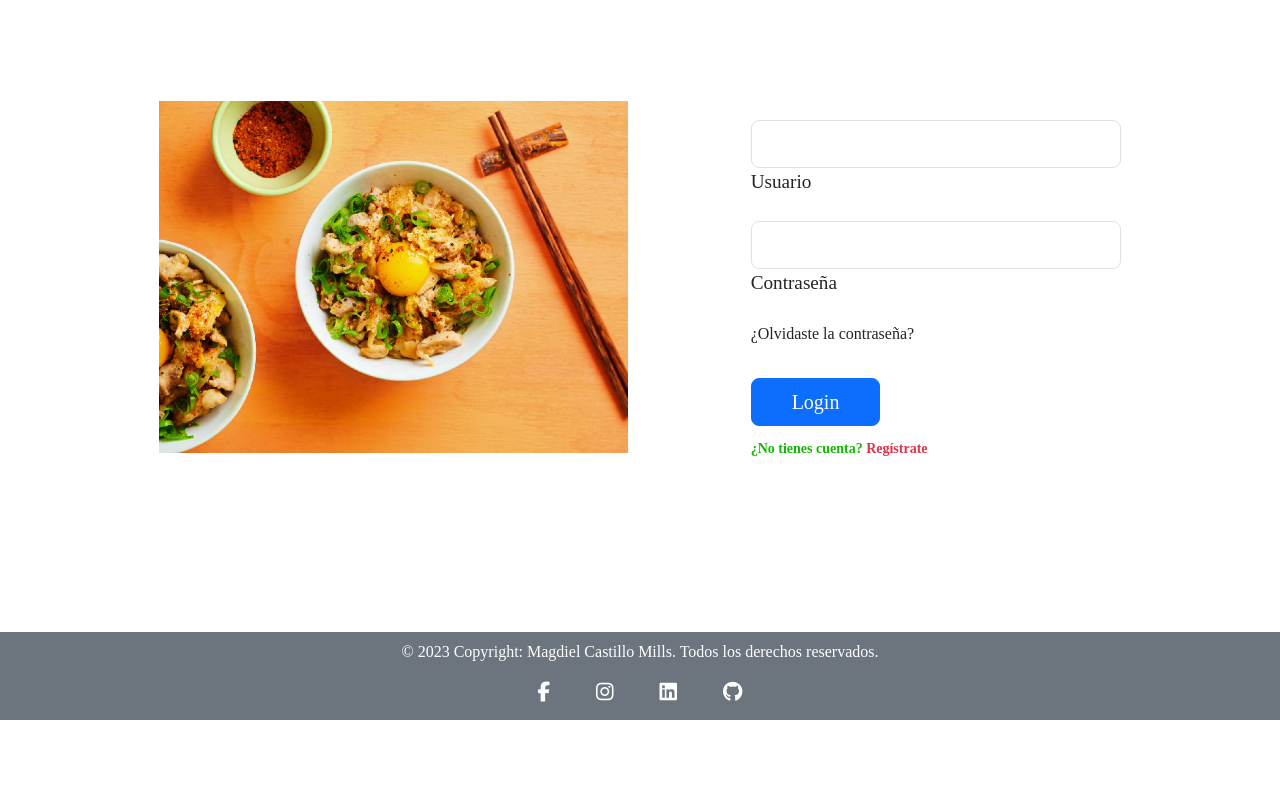
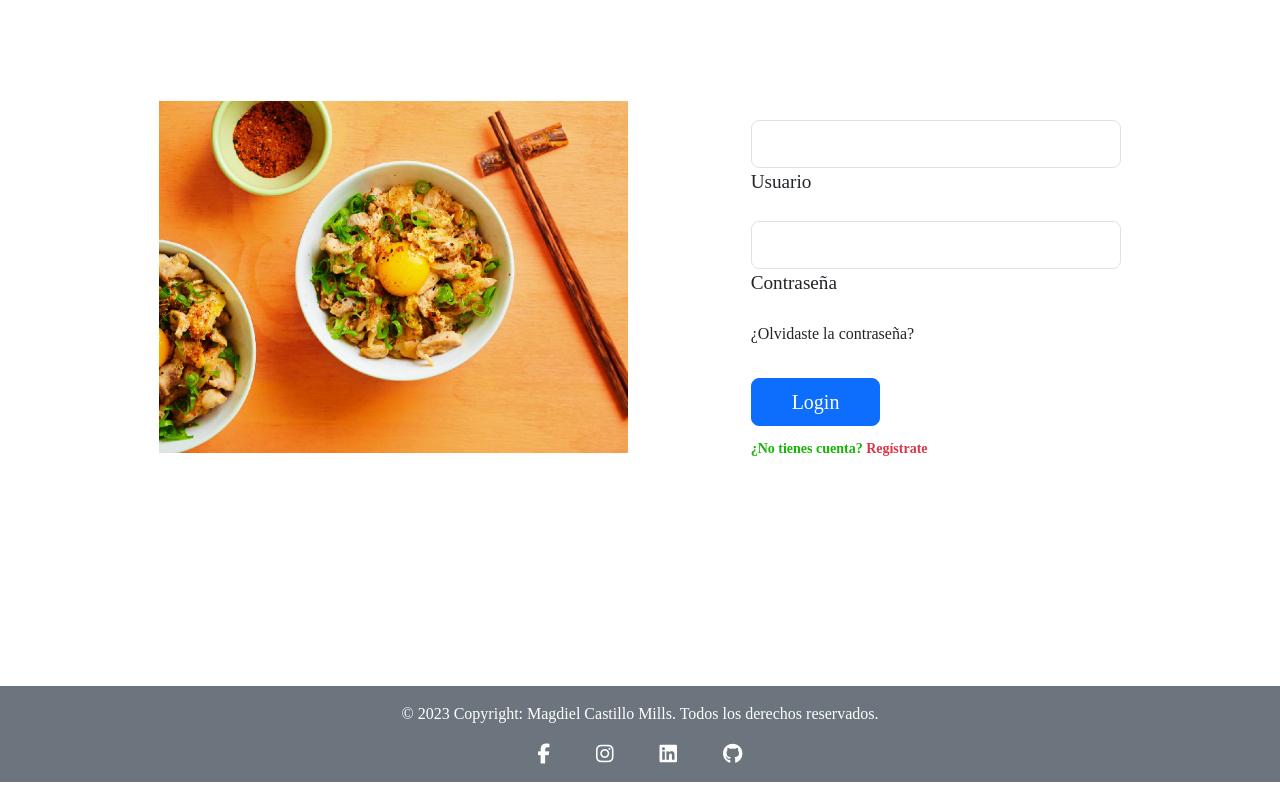
Before and after one commit to Magdiel1990/Cookt, a PHP site: page /login.php in a window 1280 px wide. Run offline with PHP 8.4, Linux system fonts and the light colour scheme; some libraries are stand-ins or nearby versions.

Commit message:
footer position corrected

```diff
--- a/css/styles.css
+++ b/css/styles.css
@@ -1,17 +1,24 @@
 * {
     font-family:'Times New Roman', Times, serif;
+    box-sizing: border-box;
 }
 main {
-    min-height: calc(100vh - 12rem);
+    min-height: calc(100vh - 7.1rem);
 }
 footer {
-    height: 5.5rem;
+    height: 6rem;
 }
 h3 {
     font-size: 1.5rem;
     color: #444;
     font-weight: bold;
 }
+
+.sticky {
+    position: sticky;
+    top: 0px;
+}
+
 .nav-item {
     font-size: 1rem;
 }
--- a/modules/footer.php
+++ b/modules/footer.php
@@ -1,4 +1,4 @@
-<footer class="text-center bg-secondary p-2 mt-4">
+<footer class="text-center bg-secondary p-3">
   <!-- Copyright -->
     <div class="text-white">
         © <?php echo date('Y'); ?> Copyright:
--- a/modules/nav.php
+++ b/modules/nav.php
@@ -13,7 +13,7 @@
             <a class="nav-link text-dark" href="/Cookt/user-handler/logout.php" title="Salir"> <i class="fa-solid fa-right-from-bracket"></i></a>
         </div>
     </div>
-    <nav class="navbar navbar-expand-md navbar-dark bg-secondary px-2">
+    <nav class="sticky navbar navbar-expand-md navbar-dark bg-secondary px-2">
         <button class="navbar-toggler" type="button" data-toggle="collapse" data-target="#navbarNavDropdown" aria-controls="navbarNavDropdown" aria-expanded="false" aria-label="Toggle navigation">
             <span class="navbar-toggler-icon"></span>
         </button>
--- a/pending.txt
+++ b/pending.txt
@@ -18,3 +18,4 @@ hashing
 profile edition
 normalizar las cantidades con condicional en el query su es 0.5 poner 1/2
 http://localhost/Cookt/views/custom-recipe.php mientras se vayan agregando los ingredientes, ajax vaya mostrandolo al lado, eliminar recipe_suggestion file
+guardar los enlaces de las imagenes en la base de datos
```
